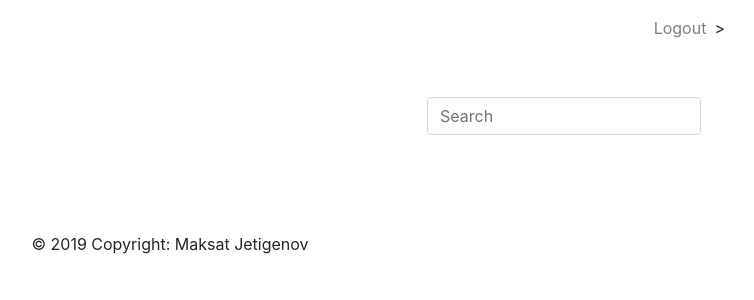
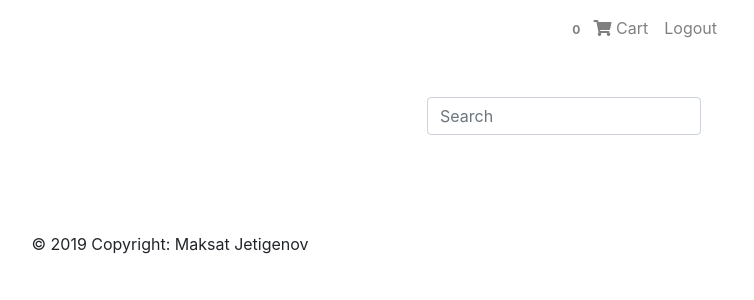
Before and after one commit to jetigenov/shop, a Django app: page / in a window 1280 px wide. Shown: the top 300 px of the page, without its empty margins (470-1224 px from the left). Run offline with Django 3.2, Linux system fonts and the light colour scheme; the visitor is signed in with stand-in values (Sample User, id 1); data that the repository does not hold is empty; some libraries are stand-ins or nearby versions.

Commit message:
templatetags

```diff
--- /dev/null
+++ b/core/templatetags/cart_template_tags.py
@@ -0,0 +1,13 @@
+from django import template
+from core.models import Order
+
+register = template.Library()
+
+
+@register.filter
+def cart_item_count(user):
+    if user.is_authenticated:
+        qs = Order.objects.filter(user=user, ordered=False)
+        if qs.exists():
+            return qs[0].items.count()
+    return 0
--- a/core/views.py
+++ b/core/views.py
@@ -20,7 +20,7 @@ def checkout(request):
 
 class HomeView(ListView):
     model = Item
-    paginate_by = 1
+    paginate_by = 10
     template_name = "home.html"
 
 
--- a/templates/home.html
+++ b/templates/home.html
@@ -1,7 +1,7 @@
 {% extends "base.html" %}
 {% block content %}
-
 {% load staticfiles %}
+{% load cart_template_tags %}
 
 <!DOCTYPE html>
 <html lang="en">
@@ -77,10 +77,17 @@
 <!--          </li>{% endcomment %}-->
         </ul>
 
-        <!-- Right -->
+         <!-- Right -->
         <ul class="navbar-nav nav-flex-icons">
           {% if request.user.is_authenticated %}
-           <li class="nav-item">
+          <li class="nav-item">
+            <a class="nav-link waves-effect">
+              <span class="badge red z-depth-1 mr-1"> {{ request.user|cart_item_count }} </span>
+              <i class="fas fa-shopping-cart"></i>
+              <span class="clearfix d-none d-sm-inline-block"> Cart </span>
+            </a>
+          </li>
+          <li class="nav-item">
             <a class="nav-link waves-effect" href="{% url 'account_logout' %}">
               <span class="clearfix d-none d-sm-inline-block"> Logout </span>
             </a>
@@ -97,11 +104,11 @@
             </a>
           </li>
           {% endif %}
-        </ul>>
+        </ul>
       </div>
+
     </div>
   </nav>
-  <!-- Navbar -->
 
     <!--Indicators-->
     <ol class="carousel-indicators">
```
Also changed, not shown: requirements.txt (deleted, +0 -22 lines), core/templatetags/__init__.py (added).
